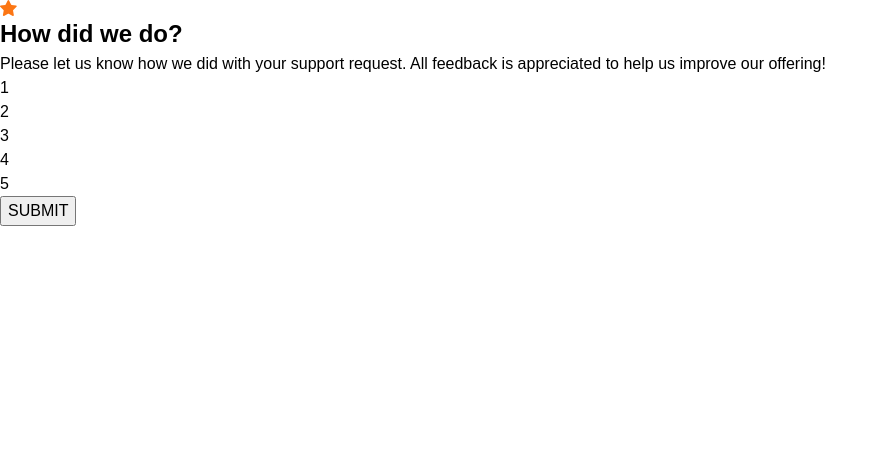
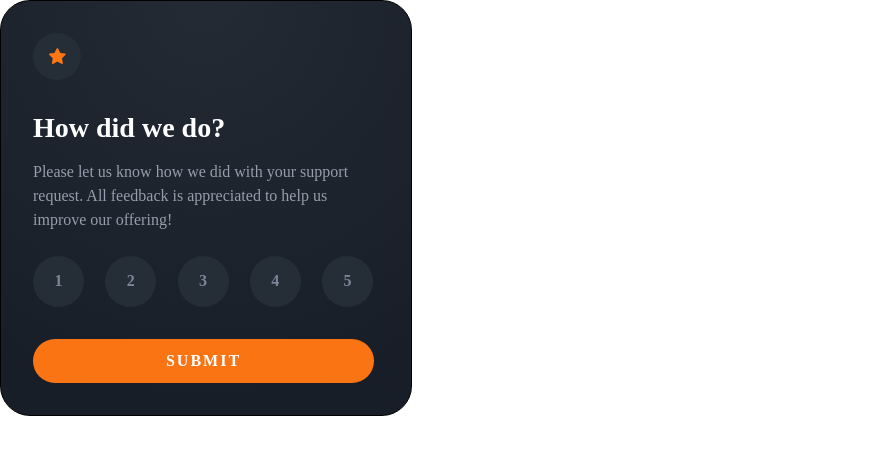
Before and after one commit to nicorithner/FEM-interactive-rating-component, a React (Create React App) app: page / in a window 1280 px wide. Shown: the top 454 px of the page, without its empty margins (0-888 px from the left). Built offline with nearby package versions, Linux system fonts and the light colour scheme.

Commit message:
Style Rating box

```diff
--- a/src/components/ratingBox/RatingBox.styled.ts
+++ b/src/components/ratingBox/RatingBox.styled.ts
@@ -1,10 +1,94 @@
 import styled from "styled-components";
+import { GRADIENTS, NEUTRAL, PRIMARY } from "../../constants";
 
-export const RBWrapper = styled.section``;
-export const StartIcon = styled.img``;
-export const TextWrapper = styled.div``;
-export const RBTitle = styled.h2``;
-export const RBDescription = styled.p``;
-export const RBNumbersRow = styled.div``;
-export const RBNumberCircle = styled.div``;
-export const RBSubmitButton = styled.button``;
+export const RBWrapper = styled.section`
+  border: 1px solid black;
+  background: ${GRADIENTS.blackPearlGradient};
+  height: 416px;
+  width: 412px;
+  border-radius: 30px;
+  padding: 32px;
+  padding-right: 40px;
+  display: flex;
+  flex-direction: column;
+  justify-content: space-between;
+  align-items: flex-start;
+`;
+
+export const StarIconWrapper = styled.div`
+  width: 48px;
+  height: 48px;
+  border-radius: 50%;
+  background: ${PRIMARY.darkBlue};
+  display: flex;
+  align-items: center;
+  justify-content: center;
+`;
+
+export const StarIcon = styled.img`
+  height: 16px;
+  widht: auto;
+`;
+
+export const TextWrapper = styled.div`
+  margin-top: 30px;
+  margin-bottom: 24px;
+  width: 340px;
+`;
+
+export const RBTitle = styled.h2`
+  color: ${NEUTRAL.white};
+  font-family: "Overpass";
+  font-style: normal;
+  font-weight: 700;
+  font-size: ${28 / 16}rem;
+  line-height: ${35 / 16}rem;
+  margin-bottom: 15px;
+`;
+
+export const RBDescription = styled.p`
+  color: ${NEUTRAL.lightGray};
+  font-family: "Overpass";
+  font-style: normal;
+  font-weight: 400;
+  font-size: ${16 / 16}rem;
+  line-height: ${24 / 16}rem;
+`;
+
+export const RBNumbersRow = styled.div`
+  display: flex;
+  justify-content: space-between;
+  width: 340px;
+`;
+
+export const RBNumberCircle = styled.div`
+  background: ${PRIMARY.darkBlue};
+  color: ${NEUTRAL.mediumGray};
+  width: 51px;
+  height: 51px;
+  font-family: "Overpass";
+  font-style: normal;
+  font-weight: 700;
+  font-size: ${16 / 16}rem;
+  line-height: ${24 / 16}rem;
+  display: flex;
+  align-items: center;
+  justify-content: center;
+  border-radius: 50%;
+`;
+
+export const RBSubmitButton = styled.button`
+  margin-top: 32px;
+  background: ${PRIMARY.orange};
+  border: none;
+  color: ${NEUTRAL.white};
+  width: 341px;
+  height: 45px;
+  border-radius: 22.5px;
+  font-family: "Overpass";
+  font-style: normal;
+  font-weight: 700;
+  font-size: ${16 / 16}rem;
+  line-height: ${19 / 16}rem;
+  letter-spacing: ${2 / 16}rem;
+`;
--- a/src/components/ratingBox/RatingBox.tsx
+++ b/src/components/ratingBox/RatingBox.tsx
@@ -5,15 +5,18 @@ import {
   RBSubmitButton,
   RBTitle,
   RBWrapper,
-  StartIcon,
+  StarIcon,
+  StarIconWrapper,
   TextWrapper,
 } from "./RatingBox.styled";
-import startIcon from "../../assets/images/icon-star.svg";
+import starIcon from "../../assets/images/icon-star.svg";
 
 export const RatingBox = () => {
   return (
     <RBWrapper>
-      <StartIcon src={startIcon} alt="Start icon color yellow" />
+      <StarIconWrapper>
+        <StarIcon src={starIcon} alt="Start icon color yellow" />
+      </StarIconWrapper>
       <TextWrapper>
         <RBTitle>How did we do?</RBTitle>
         <RBDescription>
```
